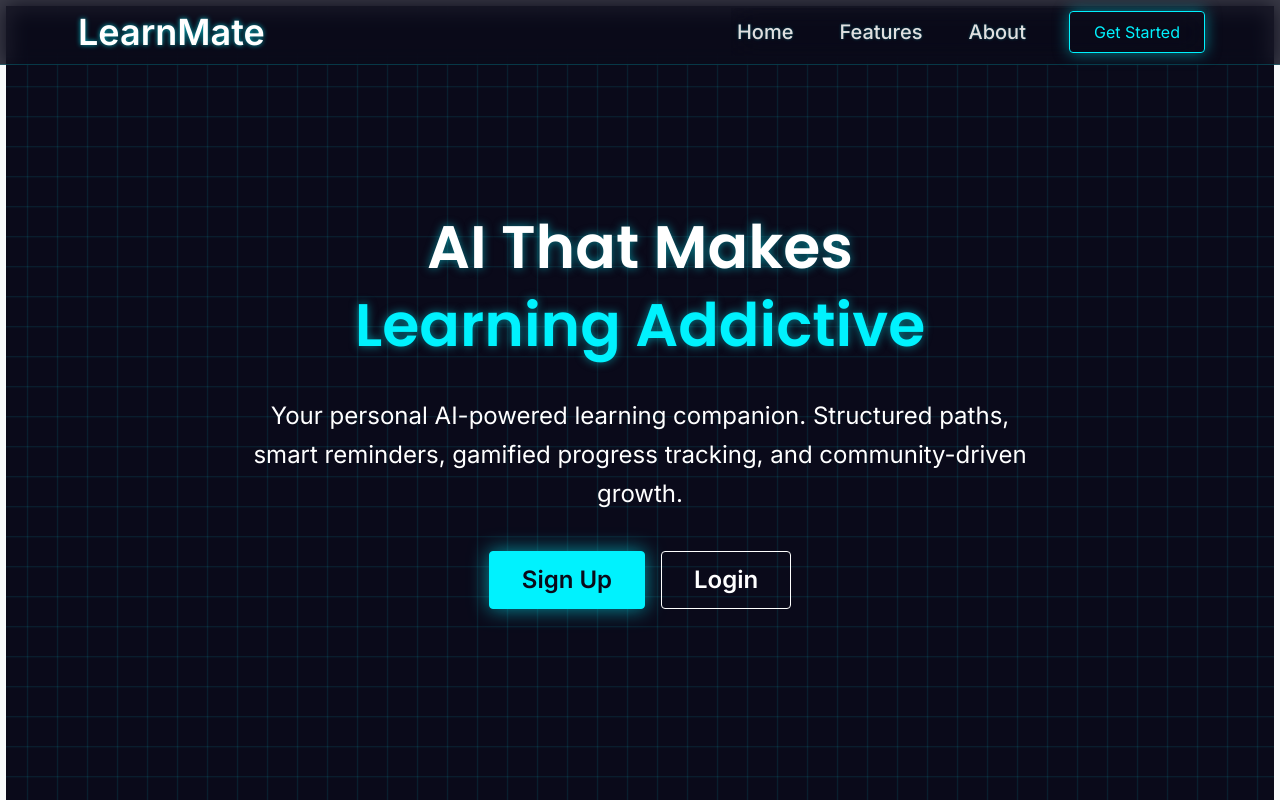
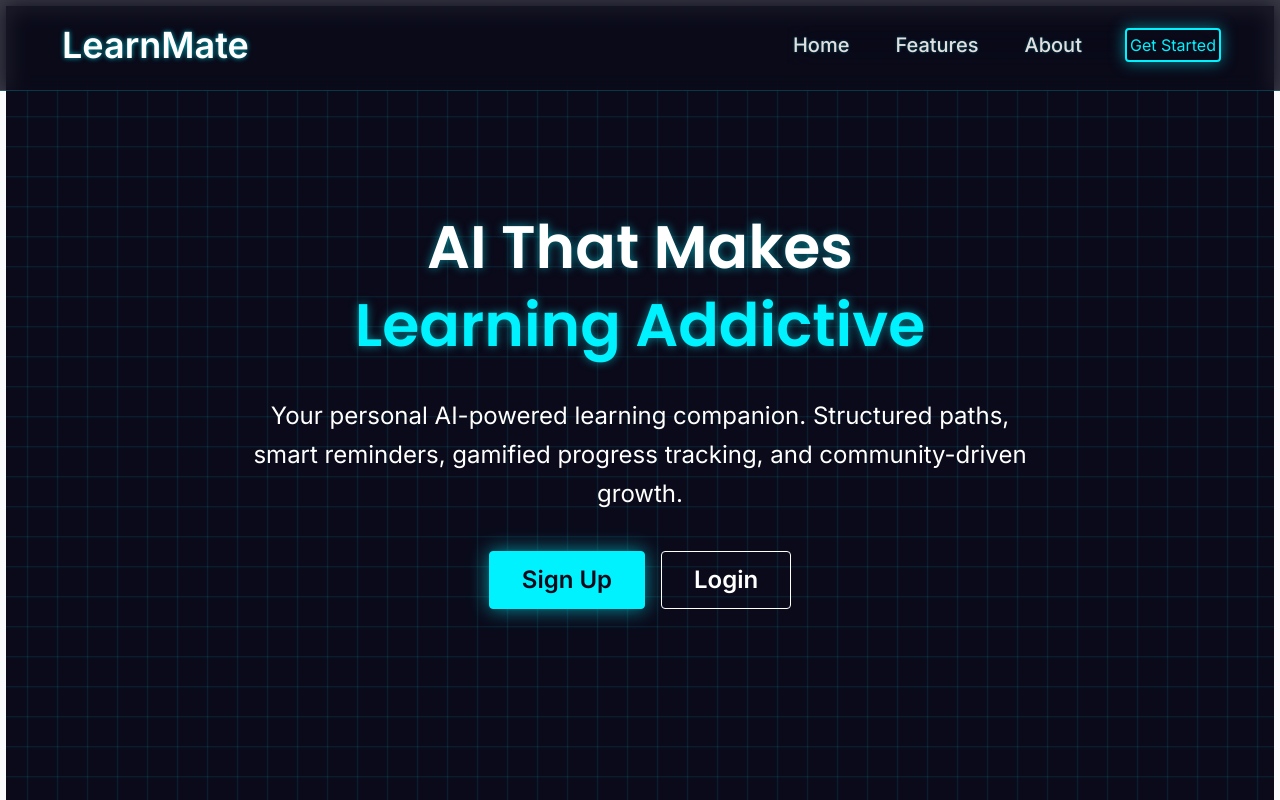
Before and after one commit to varunaditya27/LearnMateAI, a Next.js app: page / in a window 1280 px wide. Shown: the top 800 px of the page. Built offline with nearby package versions, Linux system fonts and the light colour scheme; no server answers.

Commit message:
mobile navbar fix

```diff
--- a/app/page.tsx
+++ b/app/page.tsx
@@ -32,27 +32,28 @@ export default function LandingPage() {
 
       {/* Navbar */}
       <nav className="fixed top-0 left-0 right-0 bg-[rgba(10,10,26,0.8)] backdrop-blur-[10px] z-[1000] border-b border-[rgba(0,242,254,0.2)]">
-        <div className="max-w-[1200px] mx-auto !px-8 flex justify-between items-center">
+        <div className="max-w-[1200px] mx-auto !px-4 !md:px-8 !py-4 flex justify-between items-center">
           <div className="flex items-center">
-            <span className="text-4xl font-bold text-white" style={{ textShadow: '0 0 5px rgba(0, 242, 254, 0.7)' }}>
+            <span className="text-2xl md:text-4xl font-bold text-white" style={{ textShadow: '0 0 5px rgba(0, 242, 254, 0.7)' }}>
               LearnMate
             </span>
           </div>
 
           <button
-            className={`md:hidden flex flex-col cursor-pointer p-2 bg-transparent border-0 ${isMobileMenuOpen ? 'active' : ''}`}
-            onClick={toggleMobileMenu}
-          >
+  className="md:hidden flex flex-col cursor-pointer !p-2 bg-transparent border-0 z-[1001]"
+  onClick={toggleMobileMenu}
+  aria-label="Toggle menu"
+>
             <span className="w-[25px] h-[3px] bg-[#00f2fe] my-[3px] transition-all duration-300" style={{ boxShadow: '0 0 5px rgba(0, 242, 254, 0.5)', transform: isMobileMenuOpen ? 'rotate(-45deg) translate(-5px, 6px)' : 'none' }}></span>
             <span className="w-[25px] h-[3px] bg-[#00f2fe] my-[3px] transition-all duration-300" style={{ boxShadow: '0 0 5px rgba(0, 242, 254, 0.5)', opacity: isMobileMenuOpen ? 0 : 1 }}></span>
             <span className="w-[25px] h-[3px] bg-[#00f2fe] my-[3px] transition-all duration-300" style={{ boxShadow: '0 0 5px rgba(0, 242, 254, 0.5)', transform: isMobileMenuOpen ? 'rotate(45deg) translate(-5px, -6px)' : 'none' }}></span>
           </button>
 
-          <div className={`md:flex md:gap-10 md:items-center md:mr-0 fixed md:static top-[80px] left-0 w-full md:w-auto h-[calc(100vh-80px)] md:h-auto bg-[rgba(10,10,26,0.95)] md:bg-transparent backdrop-blur-[15px] md:backdrop-blur-0 flex-col md:flex-row justify-start md:justify-center items-center gap-0 md:gap-10 pt-4 md:pt-0 border-t md:border-t-0 border-[rgba(0,242,254,0.2)] transition-transform duration-300 ${isMobileMenuOpen ? 'translate-x-0' : '-translate-x-full md:translate-x-0'}`}>
-            <a href="#home" className="text-[#e0e0e0] no-underline font-medium text-2xl md:text-xl transition-all duration-300 py-4 md:py-0 px-8 md:px-0 w-full md:w-auto text-center border-b md:border-b-0 border-[rgba(0,242,254,0.2)] hover:text-[#00f2fe]" style={{ textShadow: '0 0 3px rgba(0, 242, 254, 0.3)' }} onClick={() => setIsMobileMenuOpen(false)}>Home</a>
-            <a href="#features" className="text-[#e0e0e0] no-underline font-medium text-2xl md:text-xl transition-all duration-300 py-4 md:py-0 px-8 md:px-0 w-full md:w-auto text-center border-b md:border-b-0 border-[rgba(0,242,254,0.2)] hover:text-[#00f2fe]" style={{ textShadow: '0 0 3px rgba(0, 242, 254, 0.3)' }} onClick={() => setIsMobileMenuOpen(false)}>Features</a>
-            <a href="#about" className="text-[#e0e0e0] no-underline font-medium text-2xl md:text-xl transition-all duration-300 py-4 md:py-0 px-8 md:px-0 w-full md:w-auto text-center border-b md:border-b-0 border-[rgba(0,242,254,0.2)] hover:text-[#00f2fe]" style={{ textShadow: '0 0 3px rgba(0, 242, 254, 0.3)' }} onClick={() => setIsMobileMenuOpen(false)}>About</a>
-            <Link href="/register" className="bg-transparent border border-[#00f2fe] text-[#00f2fe] !px-6 !py-2 rounded transition-all duration-300 mt-4 md:mt-0 w-auto hover:bg-[rgba(0,242,254,0.2)]" style={{ boxShadow: '0 0 15px rgba(0, 242, 254, 0.5)' }} onClick={() => setIsMobileMenuOpen(false)}>
+<div className={`fixed md:static top-[72px] left-0 w-full md:w-auto h-[calc(100vh-72px)] md:h-auto bg-[rgba(10,10,26,0.98)] md:bg-transparent backdrop-blur-[15px] md:backdrop-blur-0 flex flex-col md:flex-row justify-start md:justify-center items-center gap-2 md:gap-10 pt-8 md:pt-0 border-t md:border-t-0 border-[rgba(0,242,254,0.2)] transition-transform duration-300 z-[999] ${isMobileMenuOpen ? 'translate-x-0' : '-translate-x-full md:translate-x-0'}`}>            <a href="#home" className="text-[#e0e0e0] no-underline font-medium text-2xl md:text-xl transition-all duration-300 py-4 md:py-0 px-8 md:px-0 w-full md:w-auto text-center border-b md:border-b-0 border-[rgba(0,242,254,0.2)] hover:text-[#00f2fe]" style={{ textShadow: '0 0 3px rgba(0, 242, 254, 0.3)' }} onClick={() => setIsMobileMenuOpen(false)}>Home</a>
+            <a href="#features" className="text-[#e0e0e0] no-underline font-medium text-2xl md:text-xl transition-all duration-300 py-4 md:py-0 px-8 md:px-0 w-full md:w-auto text-center border-b md:border-b-0 border-[rgba(0,242,254,0.1)] hover:text-[#00f2fe]" style={{ textShadow: '0 0 3px rgba(0, 242, 254, 0.3)' }} onClick={() => setIsMobileMenuOpen(false)}>Features</a>
+            <a href="#about" className="text-[#e0e0e0] no-underline font-medium text-2xl md:text-xl transition-all duration-300 py-4 md:py-0 px-8 md:px-0 w-full md:w-auto text-center border-b md:border-b-0 border-[rgba(0,242,254,0.1)] hover:text-[#00f2fe]" style={{ textShadow: '0 0 3px rgba(0, 242, 254, 0.3)' }} onClick={() => setIsMobileMenuOpen(false)}>About</a>
+
+            <Link href="/register" className="bg-transparent border-2 border-[#00f2fe] text-[#00f2fe] px-8 py-3 rounded transition-all duration-300 mt-6 md:mt-0 w-[200px] md:w-auto text-center hover:bg-[rgba(0,242,254,0.2)]" style={{ boxShadow: '0 0 15px rgba(0, 242, 254, 0.5)' }} onClick={() => setIsMobileMenuOpen(false)}>
               Get Started
             </Link>
           </div>
@@ -233,9 +234,9 @@ export default function LandingPage() {
             <div>
               <h4 className="text-xl font-semibold mb-4 text-[#e0e0e0]">Connect</h4>
               <div className="flex flex-col gap-4">
-                <a href="#" className="text-[#a0aec0] no-underline transition-colors duration-300 hover:text-[#00f2fe]">Twitter</a>
-                <a href="#" className="text-[#a0aec0] no-underline transition-colors duration-300 hover:text-[#00f2fe]">GitHub</a>
-                <a href="#" className="text-[#a0aec0] no-underline transition-colors duration-300 hover:text-[#00f2fe]">LinkedIn</a>
+                <a href="https://twitter.com" className="text-[#a0aec0] no-underline transition-colors duration-300 hover:text-[#00f2fe]">Twitter</a>
+                <a href="https://github.com/varunaditya27/LearnMateAI" className="text-[#a0aec0] no-underline transition-colors duration-300 hover:text-[#00f2fe]">GitHub</a>
+                <a href="https://linkedin.com" className="text-[#a0aec0] no-underline transition-colors duration-300 hover:text-[#00f2fe]">LinkedIn</a>
               </div>
             </div>
           </div>
```
